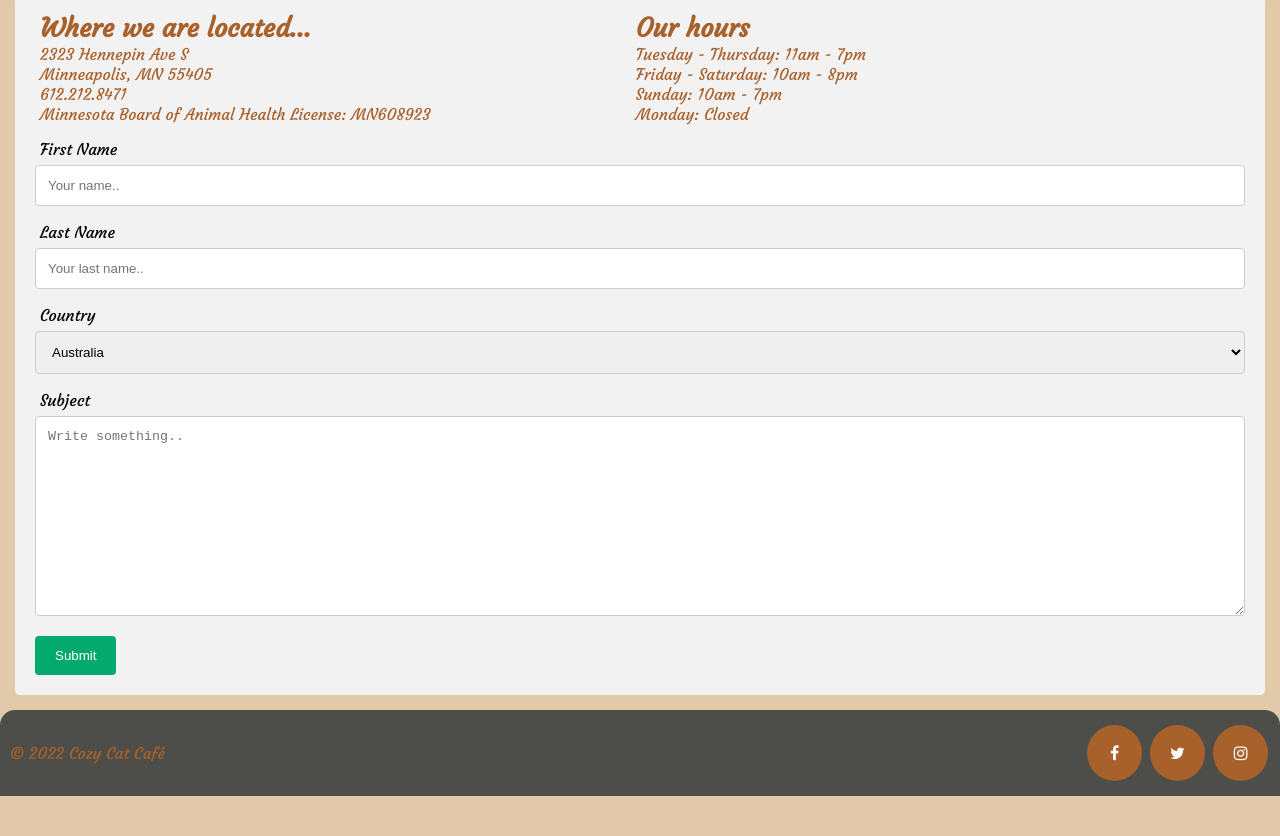
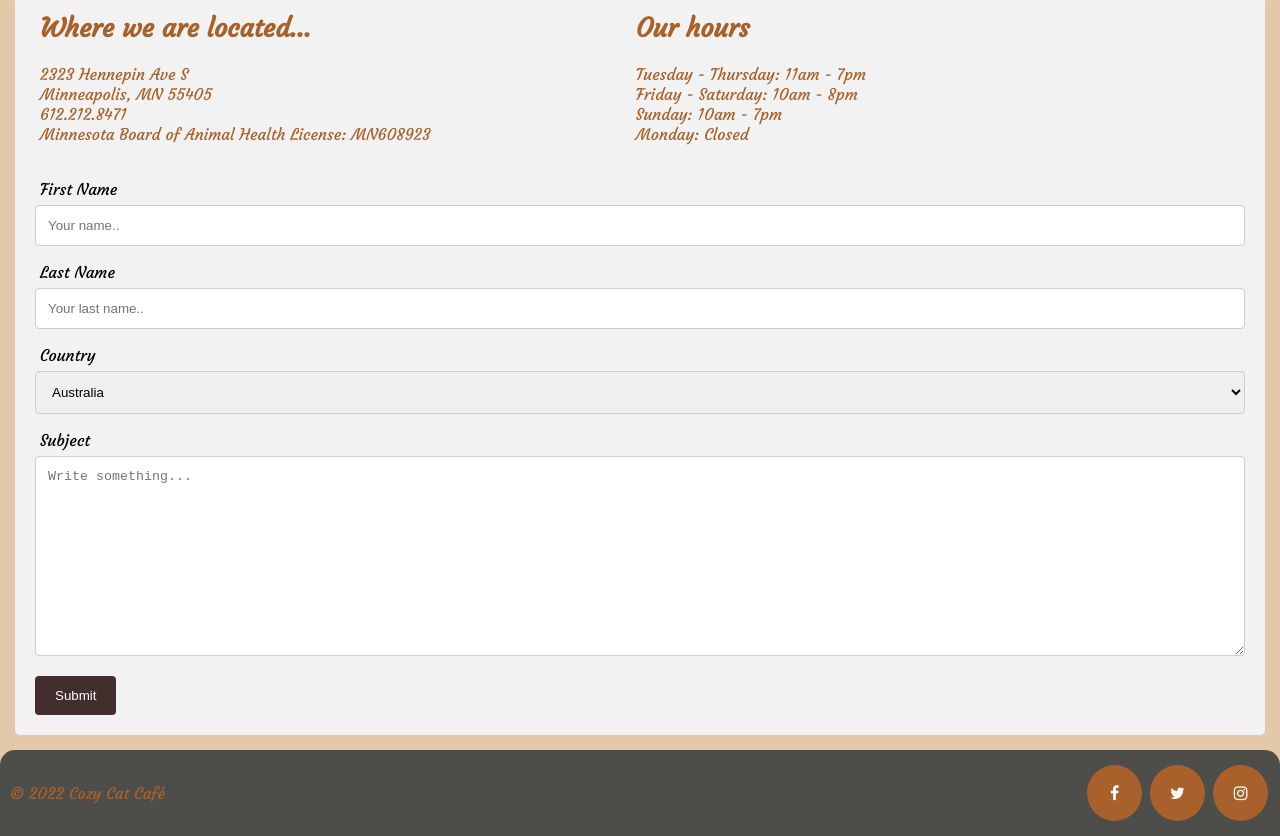
Before and after one commit to nickparkhill/Cat-Cafe, a plain HTML site: page about.html in a window 1280 px wide. Shown: the part 168-1004 px from the top of the page. Before the commit the page ends 964 px from the top, so only its background shows below. Drawn offline with Linux system fonts and the light colour scheme.

Commit message:
Add files via upload

```diff
--- a/about.html
+++ b/about.html
@@ -24,6 +24,7 @@
 <div class="row">
   <div class="column">
     <h2 class="indent">Where we are located...</h2>
+    <p>&nbsp;</p>
     <p class="indent">2323 Hennepin Ave S</p>
         <p class="indent">Minneapolis, MN 55405</p>
         <p class="indent">612.212.8471</p>
@@ -31,6 +32,7 @@
   </div>
   <div class="column">
     <h2>Our hours</h2>
+    <p>&nbsp;</p>
     <p>Tuesday - Thursday:
         11am - 7pm</p>
         <p>Friday - Saturday:
@@ -43,7 +45,7 @@
 
   <div class="container2">
     <form action="action_page.php">
-
+      <p>&nbsp;</p>
       <label for="fname">First Name</label>
       <input type="text" id="fname" name="firstname" placeholder="Your name..">
 
@@ -58,7 +60,7 @@
       </select>
 
       <label for="subject">Subject</label>
-      <textarea id="subject" name="subject" placeholder="Write something.." style="height:200px"></textarea>
+      <textarea id="subject" name="subject" placeholder="Write something..." style="height:200px"></textarea>
 
       <input type="submit" value="Submit">
 
--- a/main.css
+++ b/main.css
@@ -165,6 +165,7 @@ a:hover {
     float: left;
     width: 48.5%;
     padding: 15px;
+
   }
   .column1 {
     float: left;
@@ -188,7 +189,7 @@ input[type=text], select, textarea {
 
   /* Style the submit button with a specific background color etc */
   input[type=submit] {
-    background-color: #04AA6D;
+    background-color: #432D2D;
     color: white;
     padding: 12px 20px;
     border: none;
@@ -198,7 +199,7 @@ input[type=text], select, textarea {
 
   /* When moving the mouse over the submit button, add a darker green color */
   input[type=submit]:hover {
-    background-color: #45a049;
+    background-color: #A9612B;
   }
   button {
     height: 60px;
```
Also changed, not shown: adoptions.html (+1 -1 lines).
